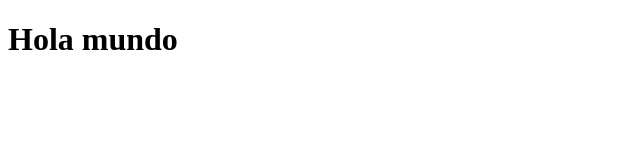
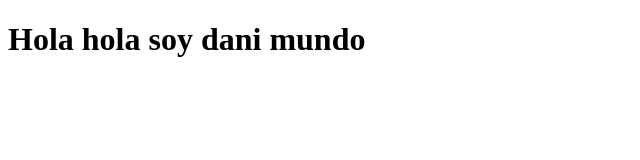
Before and after one commit to Danicr21/jenk, a plain HTML site: page index.html in a window 1280 px wide. Shown: the whole page, without its empty margins (0-640 px from the left). Drawn offline with Linux system fonts and the light colour scheme.

Commit message:
Update index.html

```diff
--- a/index.html
+++ b/index.html
@@ -6,6 +6,6 @@
     <title>Hola Mundo</title>
 </head>
 <body>
-    <h1>Hola mundo</h1>
+    <h1>Hola hola soy dani mundo</h1>
 </body>
 </html>
```
